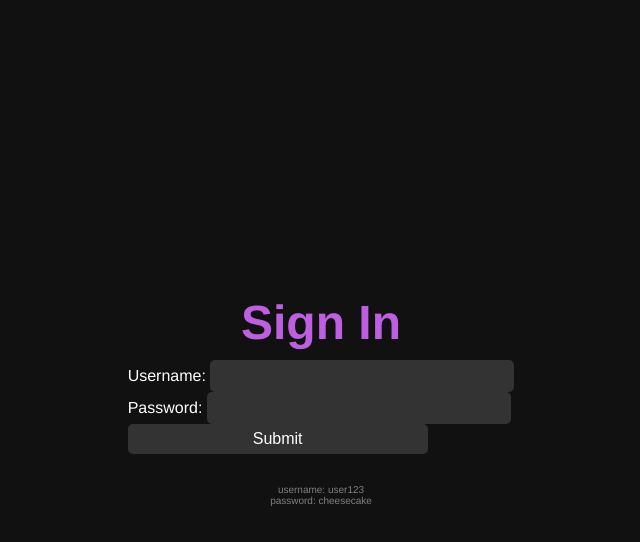
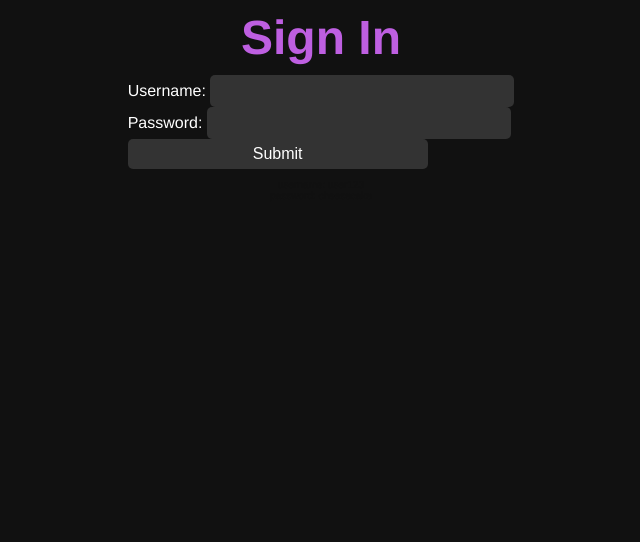
Before and after one commit to juniperdoesstuff/juniperdoesstuff.github.io, a plain HTML site: page index.html in a window 1280 px wide. Shown: the whole page, without its empty margins (319-959 px from the left). Drawn offline with Linux system fonts and the light colour scheme.

Commit message:
i made the password & username key hidden so its like an arg

```diff
--- a/index.html
+++ b/index.html
@@ -24,7 +24,7 @@
             <input id="submit" type="submit" value="Submit">
         </form>
         <p id="alert"></p>
-        <p style="font-size:x-small; color:gray">
+        <p id="entry">
             username: user123
             <br>
             password: cheesecake
--- a/style.css
+++ b/style.css
@@ -7,14 +7,6 @@ body {
   display: flex;
   flex-direction: column;
   align-items: center;
-}
-
-.formholder{
-  display: flex;
-  flex-direction: column;
-  align-items: center;
-  justify-content: center;
-  height:100vh;
 }
 
 h1 {
@@ -83,3 +75,14 @@ input:focus {
   background-color: var(--title-color);
   color: var(--bg-primary);
 }
+
+#entry{
+  color:var(--bg-primary);
+  font-size:x-small;
+  transition: color 0.5s ease-in-out;
+  user-select: none;
+}
+
+#entry:hover{
+  color:gray;
+}
```
